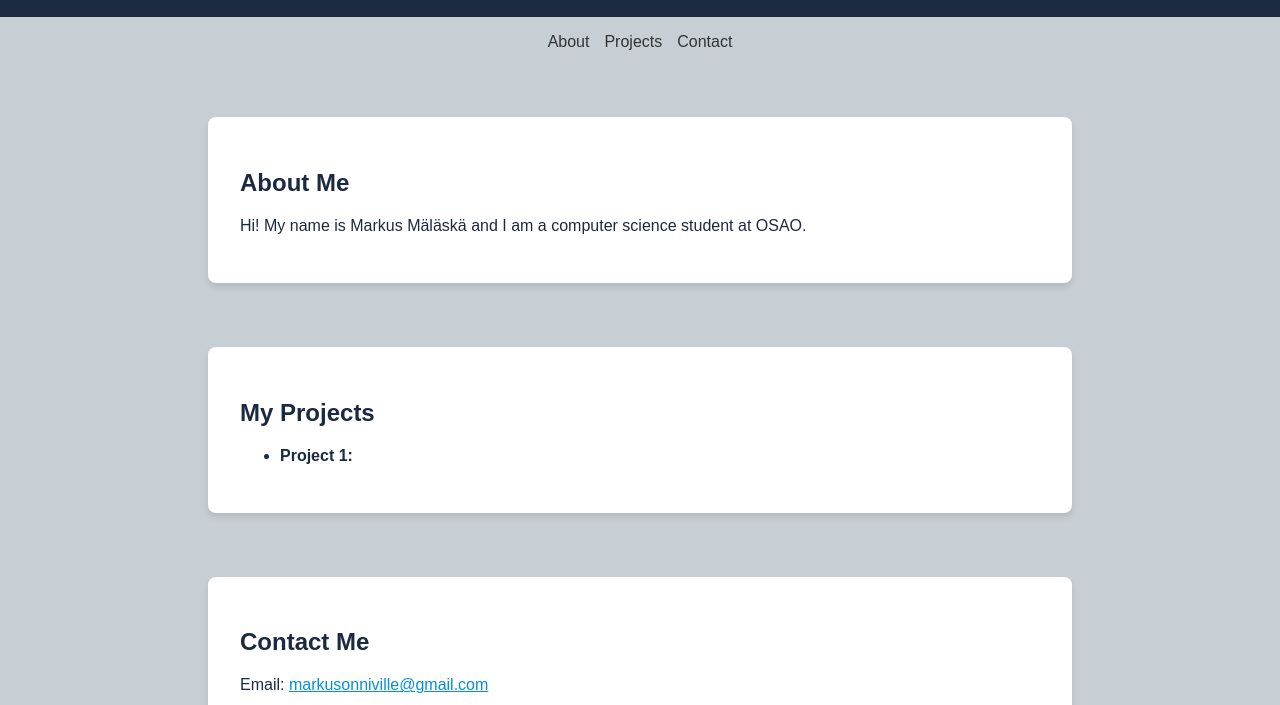
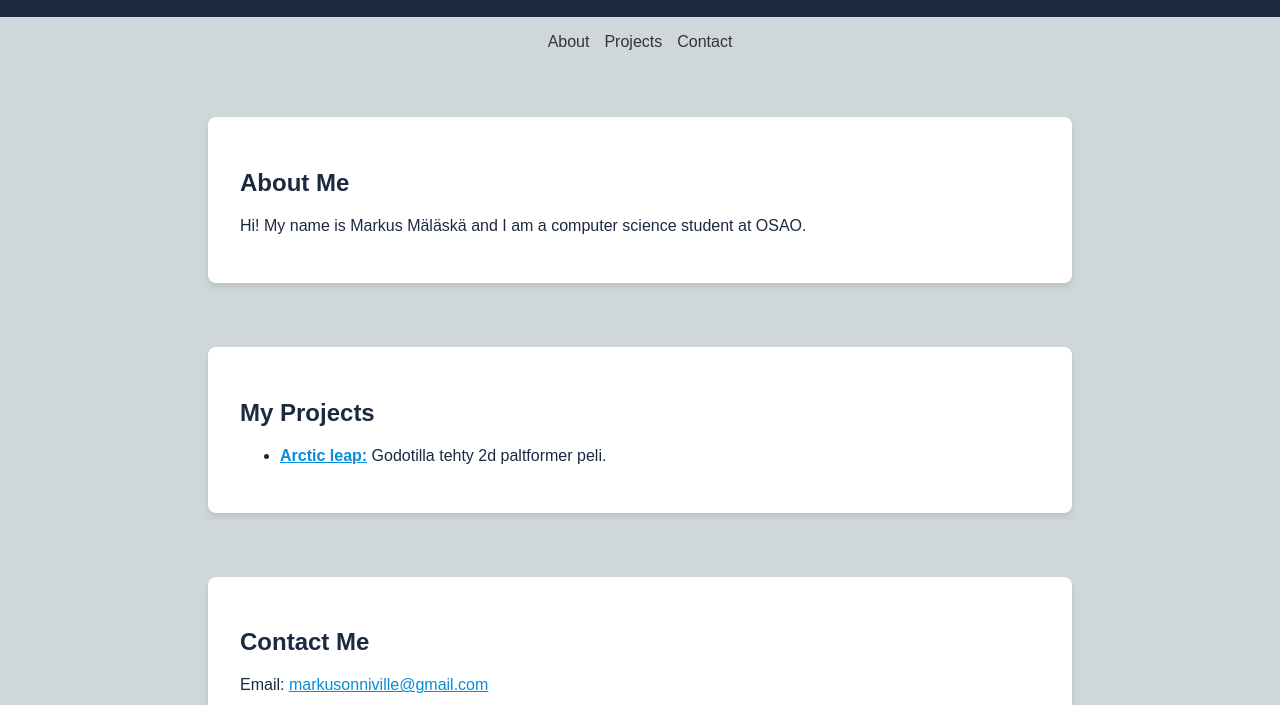
Before and after one commit to Markusoa/portfolio, a plain HTML site: page src/index.html in a window 1280 px wide. Shown: the part 95-800 px from the top of the page. Drawn offline with Linux system fonts and the light colour scheme.

Commit message:
Projekti opener

```diff
--- a/src/index.html
+++ b/src/index.html
@@ -7,6 +7,12 @@
     <link rel="stylesheet" href="styles.css">
 </head>
 <body>
+    <script>
+        function openProject(file_path) {
+            window.location.href = file_path;
+        }
+    </script>
+
     <header>
         <h1>My Portfolio</h1>
     </header>
@@ -27,7 +33,7 @@
     <section id="projects">
         <h2>My Projects</h2>
         <ul>
-            <li><strong>Project 1:</strong></li>
+            <p><li onclick="openProject('platformer.html')"><strong>Arctic leap:</strong> Godotilla tehty 2d paltformer peli.</li></p>
 
         </ul>
     </section>
--- a/src/styles.css
+++ b/src/styles.css
@@ -2,7 +2,7 @@ body {
     font-family: Arial, sans-serif;
     margin: 0;
     padding: 0;
-    background-color: #c7cfd4;
+    background-color: #cfd7db;
     color: #1B2A41;
 }
 
@@ -41,6 +41,13 @@ section {
     box-shadow: 0 4px 6px rgba(0, 0, 0, 0.1);
 }
 
+#projects li strong {
+    color: #058ED9;
+    cursor: pointer;
+
+    text-decoration: underline;
+}
+
 footer {
     text-align: center;
     margin-top: 4rem;
```
Also changed, not shown: src/platformer.html (added).
